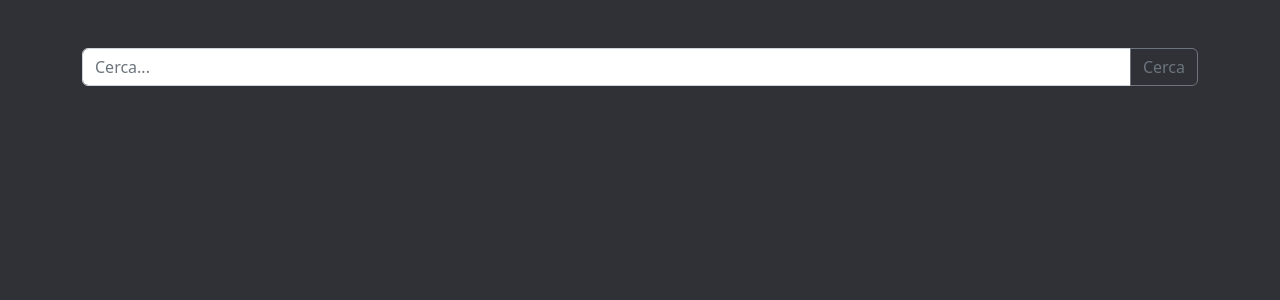
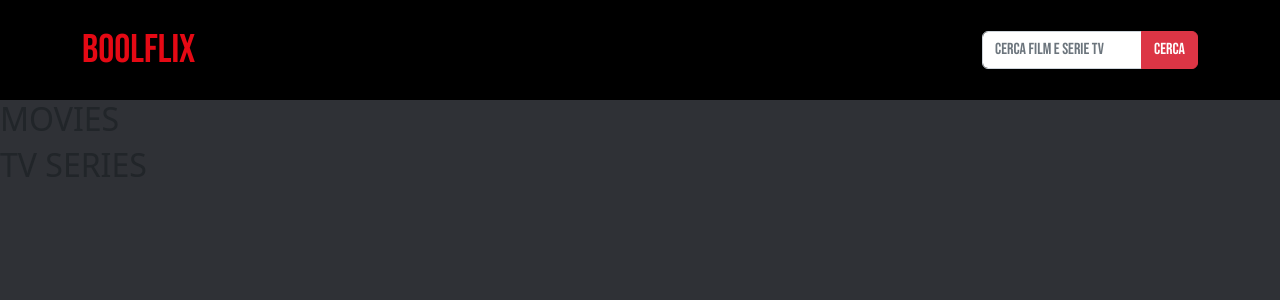
Before and after one commit to Alessandro-Villani/vite-boolflix, a Vue app: page / in a window 1280 px wide. Shown: the top 300 px of the page. Built offline with nearby package versions, Linux system fonts and the light colour scheme.

Commit message:
code refactoring and start styling

```diff
--- a/package.json
+++ b/package.json
@@ -9,6 +9,7 @@
     "preview": "vite preview"
   },
   "dependencies": {
+    "@fontsource/bebas-neue": "^4.5.9",
     "@fortawesome/fontawesome-svg-core": "^6.2.1",
     "@fortawesome/free-regular-svg-icons": "^6.2.1",
     "@fortawesome/free-solid-svg-icons": "^6.2.1",
--- a/src/App.vue
+++ b/src/App.vue
@@ -1,16 +1,16 @@
 <script>
 import axios from 'axios';
-import SearchBar from './components/generics/SearchBar.vue';
-import AppCard from './components/generics/AppCard.vue'
-import { apiUri, apiKey, getMovies, getTvSeries, getSingleMovie } from './assets/data'
+import ProductionsCard from './components/productions/ProductionsCard.vue';
+import { apiUri, apiKey, getMovies, getTvSeries, getSingleMovie } from './assets/data';
+import { store } from './assets/data/store';
+import AppHeader from './components/AppHeader.vue';
 
 export default {
   name: "Boolflix",
   data() {
     return {
+      store,
       titleToSearch: '',
-      foundMovies: [],
-      foundTvSeries: []
     }
   },
   computed: {
@@ -22,63 +22,73 @@ export default {
     },
     singleMovieEndpoint() {
       return apiUri + getSingleMovie
-    }
-  },
-  components: { SearchBar, AppCard },
-  methods: {
-    getTitleToSearch(title) {
-      this.titleToSearch = title;
     },
-    searchMovieAndSeries() {
-      this.fetchSearched('movies');
-      this.fetchSearched('series');
-    },
-    fetchSearched(item) {
-      const config = {
+    axiosConfig() {
+      return {
         params: {
           api_key: apiKey,
           query: this.titleToSearch,
           language: 'IT-it'
         }
       }
+    }
+  },
+  components: { ProductionsCard, AppHeader },
+  methods: {
+    // Get title to search from event emit
+    getTitleToSearch(title) {
+      this.titleToSearch = title;
+    },
+
+    // Search movie and series and put it in dedicated array
+    searchMovieAndSeries() {
+      if (!this.titleToSearch) {
+        store.foundMovies = [];
+        store.foundTvSeries = [];
+        return
+      }
+      this.fetchSearched('movies');
+      this.fetchSearched('series');
+    },
+
+    // Search movies or series based on parameter
+    fetchSearched(item) {
       const endpoint = item === 'movies' ? this.moviesEndpoint : this.tvSeriesEndpoint
-      axios.get(endpoint, config).then(res => {
+      axios.get(endpoint, this.axiosConfig).then(res => {
+        const productions = res.data.results;
+        // Operations in case of movies
         if (item === 'movies') {
-          const movies = res.data.results;
-          this.foundMovies = movies.map(movie => {
+          //Map for destructuring
+          store.foundMovies = productions.map(movie => {
             const { id, title, original_title, original_language, vote_average, poster_path } = movie
             const rating = Math.ceil(vote_average / 2);
             const emptyStars = 5 - rating
             return { id, title, originalTitle: original_title, language: original_language, rating, emptyStars, imgUrl: 'https://image.tmdb.org/t/p/w342' + poster_path }
 
           });
-          this.foundMovies.forEach(movie => {
-            console.log(movie.id);
+          //Taking overview for each movie from single movie API call
+          store.foundMovies.forEach(movie => {
             this.fetchMovieOverview(movie.id);
           })
-          console.log(this.foundMovies);
         }
+        //Operations in case of tv series
         else {
-          const tvSeries = res.data.results;
-          console.log(tvSeries);
-          this.foundTvSeries = tvSeries.map(series => {
-            console.log(series);
-            console.log('overview' + series.overview)
+          //Map for destructuring
+          store.foundTvSeries = productions.map(series => {
             const { id, name, original_name, original_language, vote_average, poster_path, overview } = series
             const rating = Math.ceil(vote_average / 2);
+            const emptyStars = 5 - rating;
             return { id, title: name, originalTitle: original_name, language: original_language, rating, emptyStars, imgUrl: 'https://image.tmdb.org/t/p/w342' + poster_path, overview }
 
           });
-          console.log(this.foundTvSeries);
         }
       }).catch(err => { console.error(err) })
     },
+    //Function taking overview of single movie
     fetchMovieOverview(id) {
       const endpoint = this.singleMovieEndpoint + id + '?api_key=' + apiKey + '&language=IT-it';
-      console.log(endpoint);
       axios.get(endpoint).then(res => {
-        console.log(res.data.overview);
-        this.foundMovies.map(movie => {
+        store.foundMovies.map(movie => {
           if (movie.id === id) {
             movie.overview = res.data.overview;
           }
@@ -90,10 +100,12 @@ export default {
 </script>
 
 <template>
-  <main class="container py-5">
-    <SearchBar @update-term="getTitleToSearch" @search="searchMovieAndSeries" />
-    <AppCard v-for="movie in foundMovies" :key="movie.id" v-bind="movie" />
-    <AppCard v-for="series in foundTvSeries" :key="series.id" v-bind="series" />
+  <main>
+    <AppHeader @update-title="getTitleToSearch" @search-title="searchMovieAndSeries" />
+    <h2>MOVIES</h2>
+    <ProductionsCard v-for="movie in store.foundMovies" :key="movie.id" v-bind="movie" />
+    <h2>TV SERIES</h2>
+    <ProductionsCard v-for="series in store.foundTvSeries" :key="series.id" v-bind="series" />
   </main>
 </template>
 
--- /dev/null
+++ b/src/assets/data/store.js
@@ -0,0 +1,7 @@
+import { reactive } from 'vue'
+
+export const store = reactive({
+    foundMovies: [],
+    foundTvSeries: [],
+    isLoading: false
+})
--- /dev/null
+++ b/src/components/AppHeader.vue
@@ -0,0 +1,36 @@
+<script>
+import SearchBar from './generics/SearchBar.vue';
+
+export default {
+    components: { SearchBar },
+    emits: ['update-title', 'search-title']
+}
+</script>
+
+<template>
+    <header class="d-flex align-items-center">
+        <nav class="container d-flex justify-content-between align-items-center">
+            <div class="nav-left">
+                <h1 class="mb-0"><a href="#">BOOLFLIX</a></h1>
+            </div>
+            <div class="nav-right">
+                <SearchBar placeholder="Cerca Film e Serie TV" @update-term="$emit('update-title', $event)"
+                    @search="$emit('search-title', $event)" />
+
+            </div>
+        </nav>
+    </header>
+</template>
+
+<style scoped lang="scss">
+header {
+    font-family: "Bebas Neue", cursive;
+    height: 100px;
+    background-color: black;
+
+    a {
+        text-decoration: none;
+        color: rgb(229, 9, 20);
+    }
+}
+</style>
--- a/src/components/generics/SearchBar.vue
+++ b/src/components/generics/SearchBar.vue
@@ -7,7 +7,7 @@ export default {
         }
     },
     props: {
-        label: String,
+        label: [String, Object],
         placeholder: String
     },
     emits: ['search', 'update-term']
@@ -16,10 +16,10 @@ export default {
 
 <template>
     <form @submit.prevent="$emit('search')">
-        <div class="input-group mb-3">
+        <div class="input-group">
             <input type="text" class="form-control" :placeholder="placeholder || 'Cerca...'" v-model="term"
                 @keyup="$emit('update-term', term)">
-            <button class="btn btn-outline-secondary" type="submit">{{ label || 'Cerca' }}</button>
+            <button class="btn btn-danger" type="submit">{{ label || 'Cerca' }}</button>
         </div>
     </form>
 </template>
--- a/src/components/generics/AppCard.vue
+++ b/src/components/productions/ProductionsCard.vue
@@ -9,9 +9,13 @@ export default {
         overview: String,
         imgUrl: String
     },
-    methods: {
-        getImageUrl(image) {
-            return new URL(`../../assets/img/flags/${image}.png`, import.meta.url).href;
+    computed: {
+        hasFlag() {
+            const flag = ['it', 'en'];
+            return flag.includes(this.language);
+        },
+        getImageUrl() {
+            return new URL(`../../assets/img/flags/${this.language}.png`, import.meta.url).href;
         },
     }
 }
@@ -22,11 +26,12 @@ export default {
         <h3>{{ title }}</h3>
         <h5>{{ originalTitle }}</h5>
         <figure v-if="imgUrl" class="w-50 m-auto">
-            <img class="img-fluid" :src="imgUrl" :alt="title">
+            <img class="img-fluid" :src="imgUrl" :alt="title" @error="(e) => e.target.src = '/no-image.png'">
         </figure>
-        <figure class="w-50 m-auto">
-            <img class="img-fluid" :src="getImageUrl(language)" :alt="language">
+        <figure v-if="hasFlag" class="w-50 m-auto">
+            <img class="img-fluid" :src="getImageUrl" :alt="language">
         </figure>
+        <p v-else>{{ language }}</p>
         <div class="rating d-flex justify-content-center">
             <font-awesome-icon icon="fa-solid fa-star" v-for="index in rating" :key="index" />
             <font-awesome-icon icon="fa-regular fa-star" v-for="index in emptyStars" :key="index" />
--- a/src/main.js
+++ b/src/main.js
@@ -5,6 +5,9 @@ import App from './App.vue'
 //FONTAWESOME
 import {library} from '@fortawesome/fontawesome-svg-core'
 import {FontAwesomeIcon} from '@fortawesome/vue-fontawesome'
+
+//FONTSOURCE
+import '@fontsource/bebas-neue'
 
 //ICONS
 import {faStar} from '@fortawesome/free-solid-svg-icons'
```
Also changed, not shown: public/no-image.png (added), 1 other file (tests, documents, lock files or other folders).
